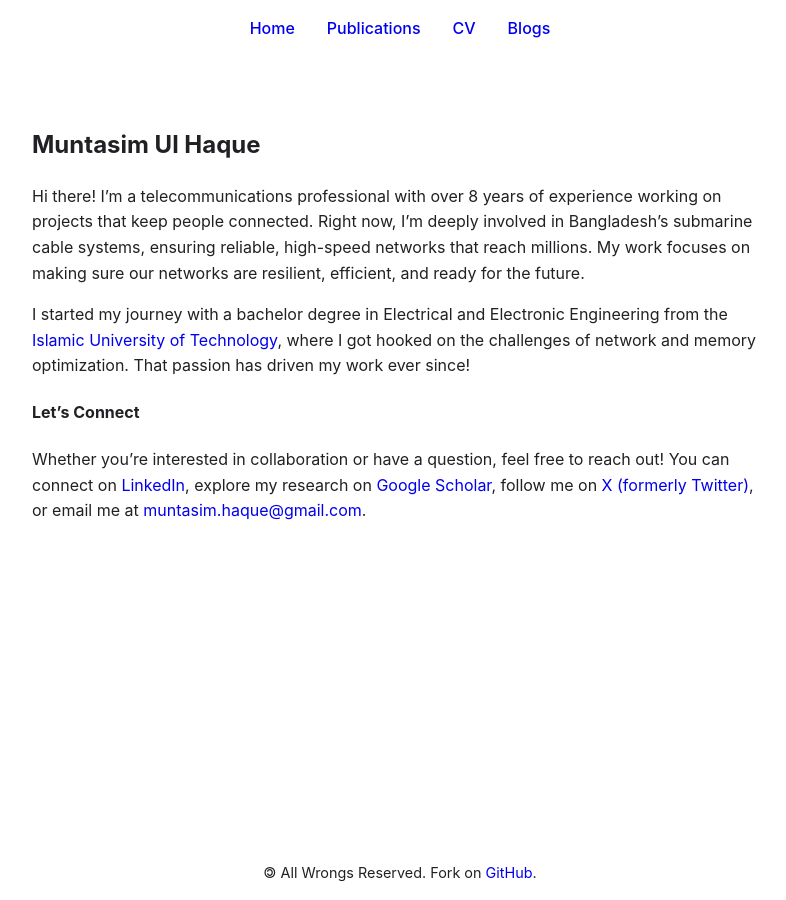
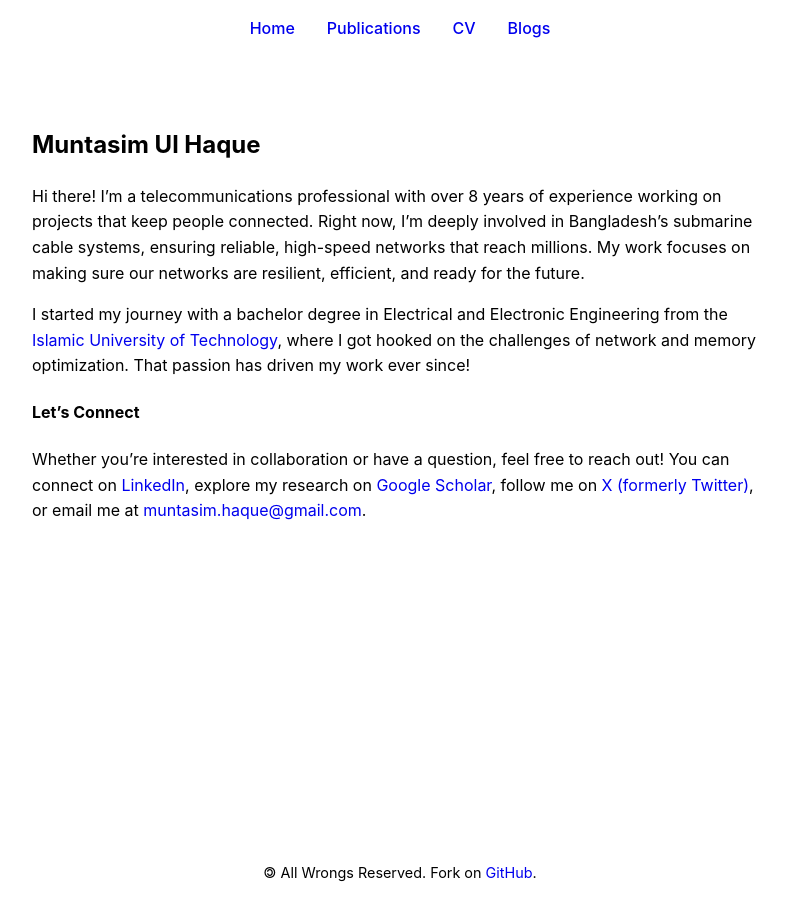
Before and after one commit to muntasimulhaque/muntasimulhaque.github.io, a Jekyll site: the page built from index.md, in a window 1280 px wide. Shown: the whole page, without its empty margins (240-1026 px from the left). Built offline with Jekyll 4.4.1, drawn with Linux system fonts in a browser that asks for light colours.

Commit message:
Update main.css

```diff
--- a/assets/css/main.css
+++ b/assets/css/main.css
@@ -1,12 +1,12 @@
 /* Variables for Google-inspired color scheme */
 :root {
-    --primary-color: #202124;          /* Google's main text color */
+    --primary-color: #000000;          /* Google's main text color */
     --background-color: #FFFFFF;       /* Google's background */
-    --text-color: #202124;            /* Google's default text */
+    --text-color: #000000;            /* Google's default text */
     --link-color: #0000EE;            /* Green link color */
     --link-visited: #800080;          /* Visited link color */
     --link-hover: #00BFFF;            /* Hover link color */
-    --selection-color: #C2E6DA;       /* Selection color */
+    --selection-color: #C0E0FF;       /* Selection color */
     --max-content-width: 800px;
 }
 
```
